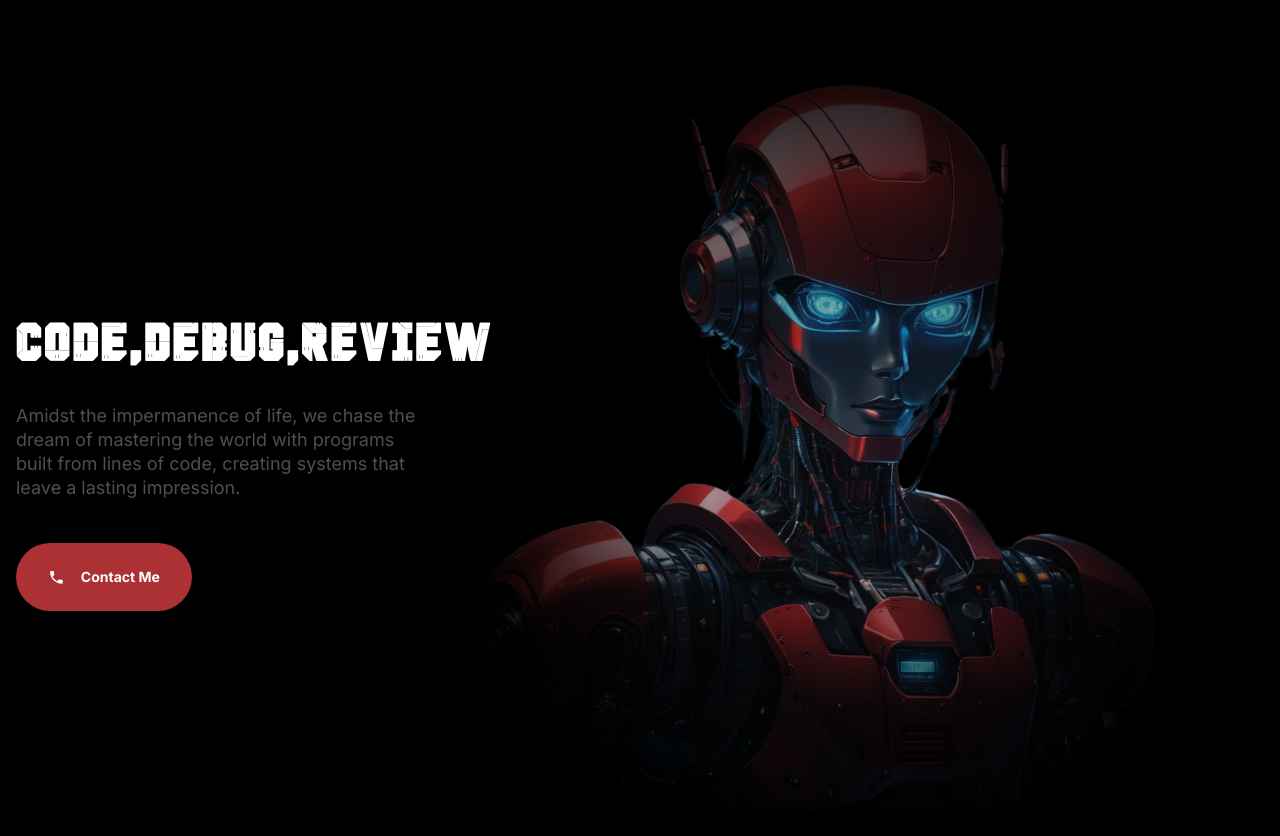
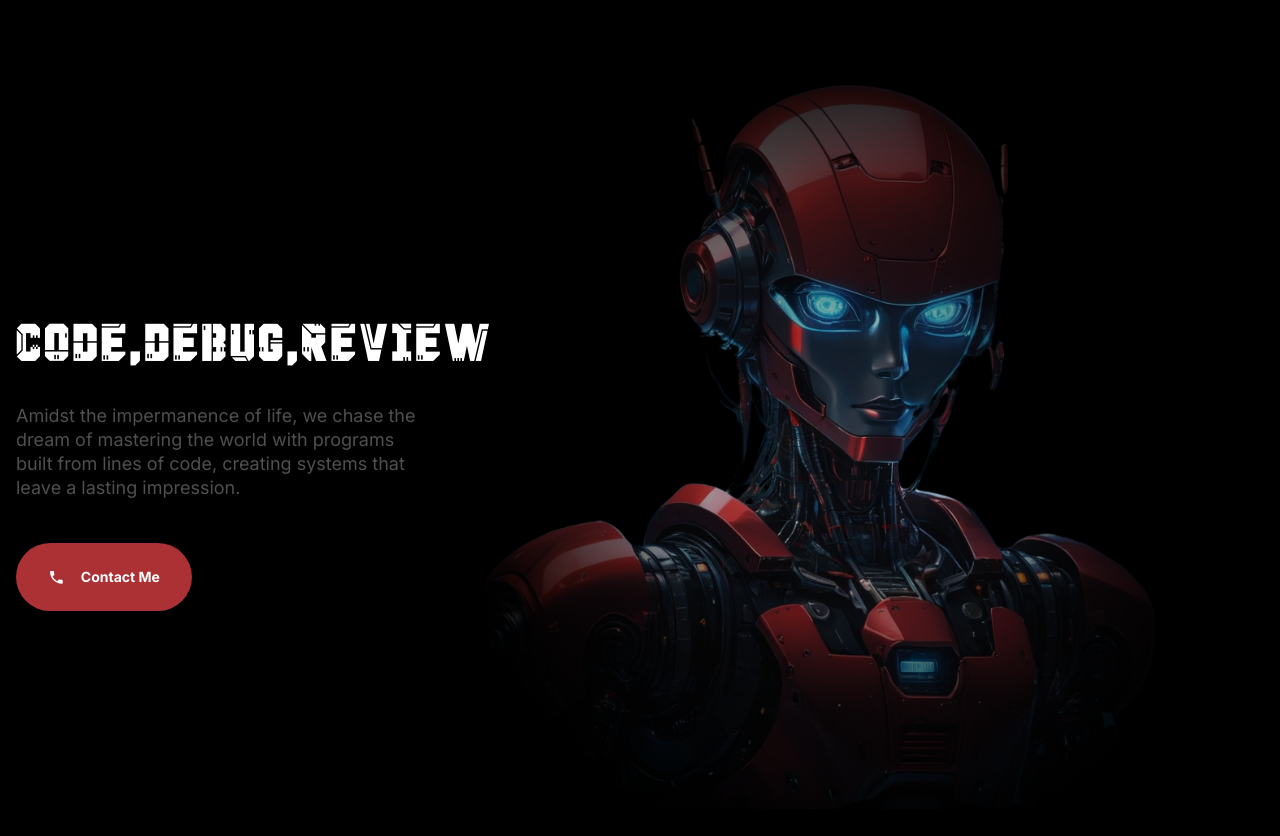
Before and after one commit to arneyva/WebPortofolio, a website: page wijdan/index.html in a window 1280 px wide. Shown: the part 98-934 px from the top of the page. Drawn offline with nearby package versions, Linux system fonts and the light colour scheme.

Commit message:
testting keyboard

```diff
--- a/wijdan/index.html
+++ b/wijdan/index.html
@@ -98,7 +98,7 @@
                 <div class="col-span-12 lg:col-span-4 order-2 lg:order-1">
                     <div>
                         <h1
-                            class="font-cyborg mt-4 mb-6 md:mb-[43px] md:mt-[43px] font-bold text-[20px] md:text-[30px] lg:text-[30px] text-white leading-tight text-center lg:text-start">
+                            class="font-cyborg mt-4 mb-6 md:mb-[43px] md:mt-[43px]  text-[20px] md:text-[30px] lg:text-[30px] text-white leading-tight text-center lg:text-start">
                             Code,Debug,Review</h1>
                         <p
                             class="mb-8  md:mb-[43px] text-center lg:text-start text-grey opacity-50 text-base md:text-[18px] font-inter md:w-3/4 lg:w-full mx-auto">
@@ -750,8 +750,8 @@
                                         design that enhances user engagement, focusing on accessibility across devices
                                         to reach a wider audience.
                                     </p>
-                                    <a href="https://arneyva.github.io/SalakaV1/src/"
-                                    target="_blank" class="text-center bg-white py-2 rounded-lg text-black mt-5 font-circular boo">View</a>
+                                    <a href="https://arneyva.github.io/SalakaV1/src/" target="_blank"
+                                        class="text-center bg-white py-2 rounded-lg text-black mt-5 font-circular boo">View</a>
                                 </div>
                             </div>
                         </div>
```
